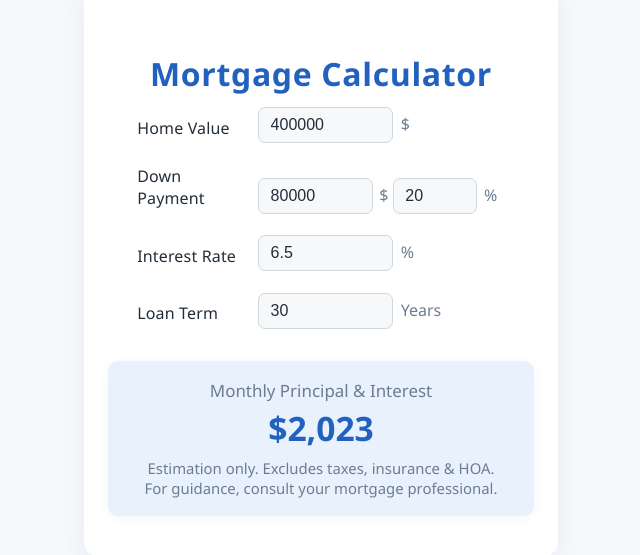
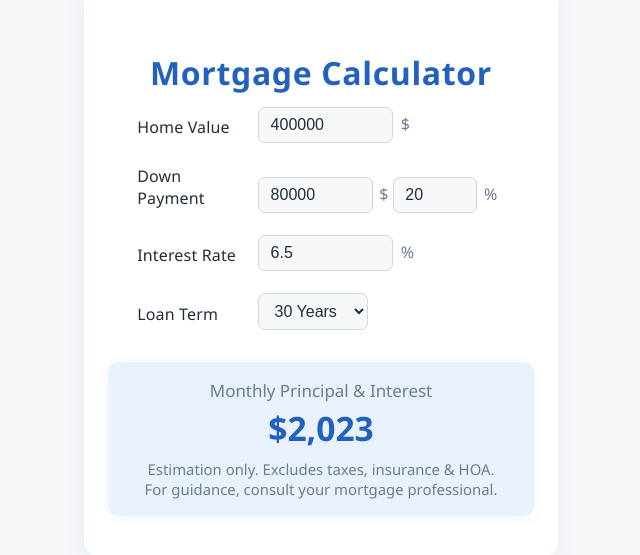
Before and after one commit to briansandvig/vibe-test, a plain HTML site: page index.html in a window 1280 px wide. Shown: the part 127-682 px from the top of the page, without its empty margins (319-959 px from the left). Drawn offline with Linux system fonts and the light colour scheme.

Commit message:
Enhance mortgage calculator UI by adding a styled select input for loan terms and adjusting interest rate input step value for improved user experience.

```diff
--- a/index.html
+++ b/index.html
@@ -86,6 +86,22 @@
       border-color: var(--accent-blue);
       background: #eff5fb;
     }
+    select {
+      width: 110px;
+      padding: 0.5rem 0.7rem;
+      border: 1px solid #cfd8dc;
+      border-radius: 7px;
+      background: var(--input-bg);
+      font-size: 1rem;
+      color: var(--text-main);
+      transition: border-color 0.2s;
+      outline: none;
+      cursor: pointer;
+    }
+    select:focus {
+      border-color: var(--accent-blue);
+      background: #eff5fb;
+    }
     .unit {
       color: var(--text-muted);
       font-size: 1rem;
@@ -128,7 +144,7 @@
         padding: 1rem 0.4rem;
         max-width: 98vw;
       }
-      input[type="number"] {
+      input[type="number"], select {
         width: 80px;
       }
       h1 {
@@ -163,15 +179,18 @@
       <div class="form-row">
         <label for="rate">Interest Rate</label>
         <div class="input-group">
-          <input type="number" id="rate" min="0" max="20" step="0.01" value="6.5"/>
+          <input type="number" id="rate" min="0" max="20" step="0.125" value="6.5"/>
           <span class="unit">%</span>
         </div>
       </div>
       <div class="form-row">
         <label for="years">Loan Term</label>
         <div class="input-group">
-          <input type="number" id="years" min="1" max="40" step="1" value="30" />
-          <span class="unit">Years</span>
+          <select id="years">
+            <option value="30" selected>30 Years</option>
+            <option value="15">15 Years</option>
+            <option value="50">50 Years</option>
+          </select>
         </div>
       </div>
     </form>
```
